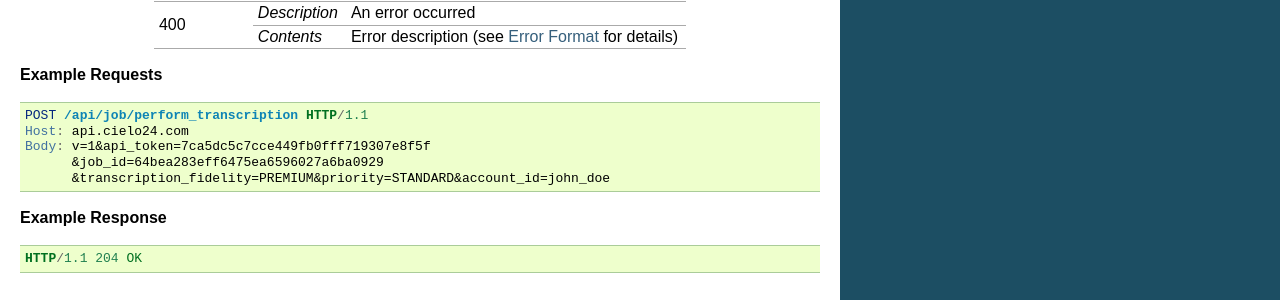
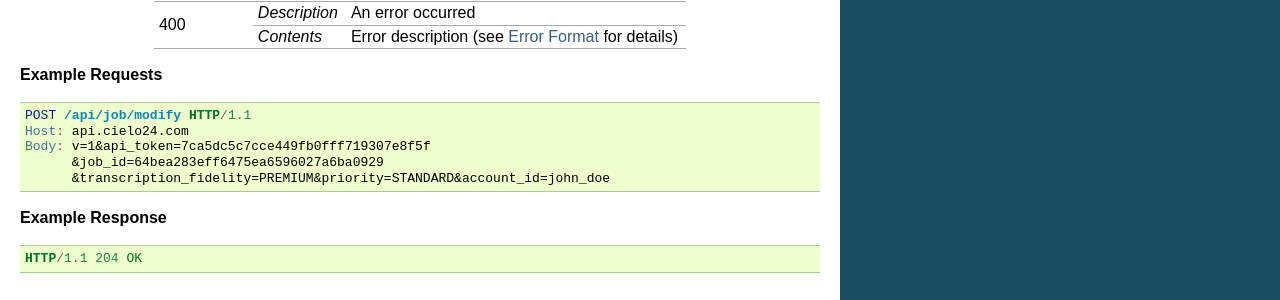
Before and after one commit to cielo24/Docs, a Sphinx documentation site: the page built from api/source/job_control/modify_job.rst, in a window 1280 px wide. Shown: the part 1191-1491 px from the top of the page. Built offline with Sphinx 7.4.7, drawn with Linux system fonts in a browser that asks for light colours.

Commit message:
doc(DEV-2008): Fix the Modify Job API endpoint

```diff
--- a/api/source/job_control/modify_job.rst
+++ b/api/source/job_control/modify_job.rst
@@ -97,7 +97,7 @@ Modify parameters of an already existing job. The job must be in *Authorization*
 
 .. sourcecode:: http
 
-    POST /api/job/perform_transcription HTTP/1.1
+    POST /api/job/modify HTTP/1.1
     Host: api.cielo24.com
     Body: v=1&api_token=7ca5dc5c7cce449fb0fff719307e8f5f
           &job_id=64bea283eff6475ea6596027a6ba0929
```
